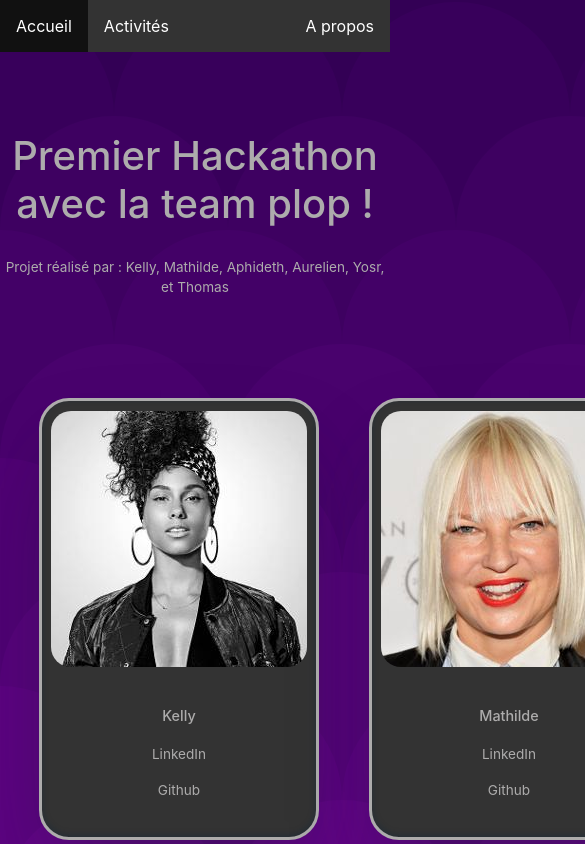
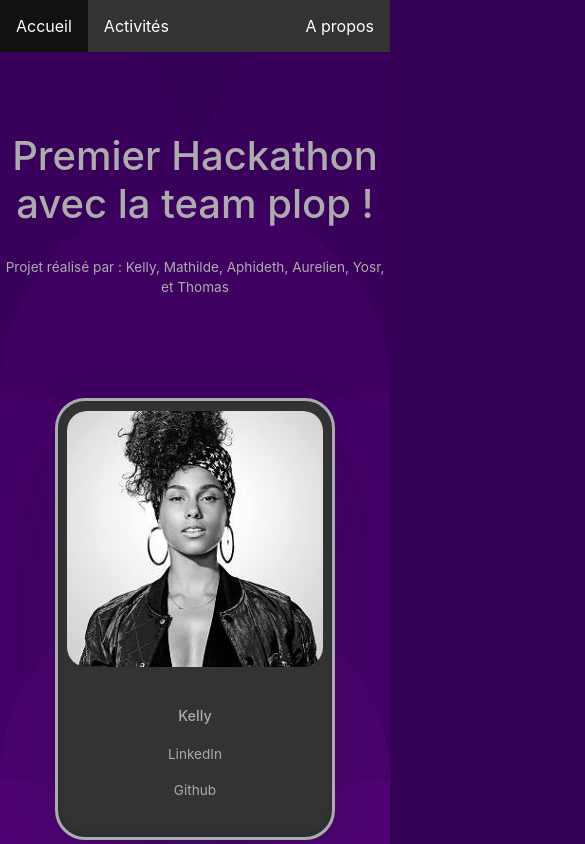
Before and after one commit to ThomasFr45/Hackathon1, a React (Create React App) app: page /about in a window 390 px wide. Shown: the top 844 px of the page, 585 px wide, since content can reach past the window. Built offline with nearby package versions, Linux system fonts and the light colour scheme.

Commit message:
responsive

```diff
--- a/src/App.css
+++ b/src/App.css
@@ -191,8 +191,20 @@ footer p {
   display: grid;
   padding-left: 10%;
   margin-top: 100px;
-  grid-template-columns: repeat(2, 1fr);
+  grid-template-columns: repeat(3, 1fr);
   grid-gap: 50px;
   margin-bottom: 150px;
   width: 90%;
 }
+
+@media (min-width:700px) and (max-width:1200px) {
+  .ourCards {
+    grid-template-columns: repeat(2, 1fr);
+  }
+}
+
+@media (min-width:300px) and (max-width:700px) {
+  .ourCards {
+    grid-template-columns: repeat(1, 1fr);
+  }
+}
```
